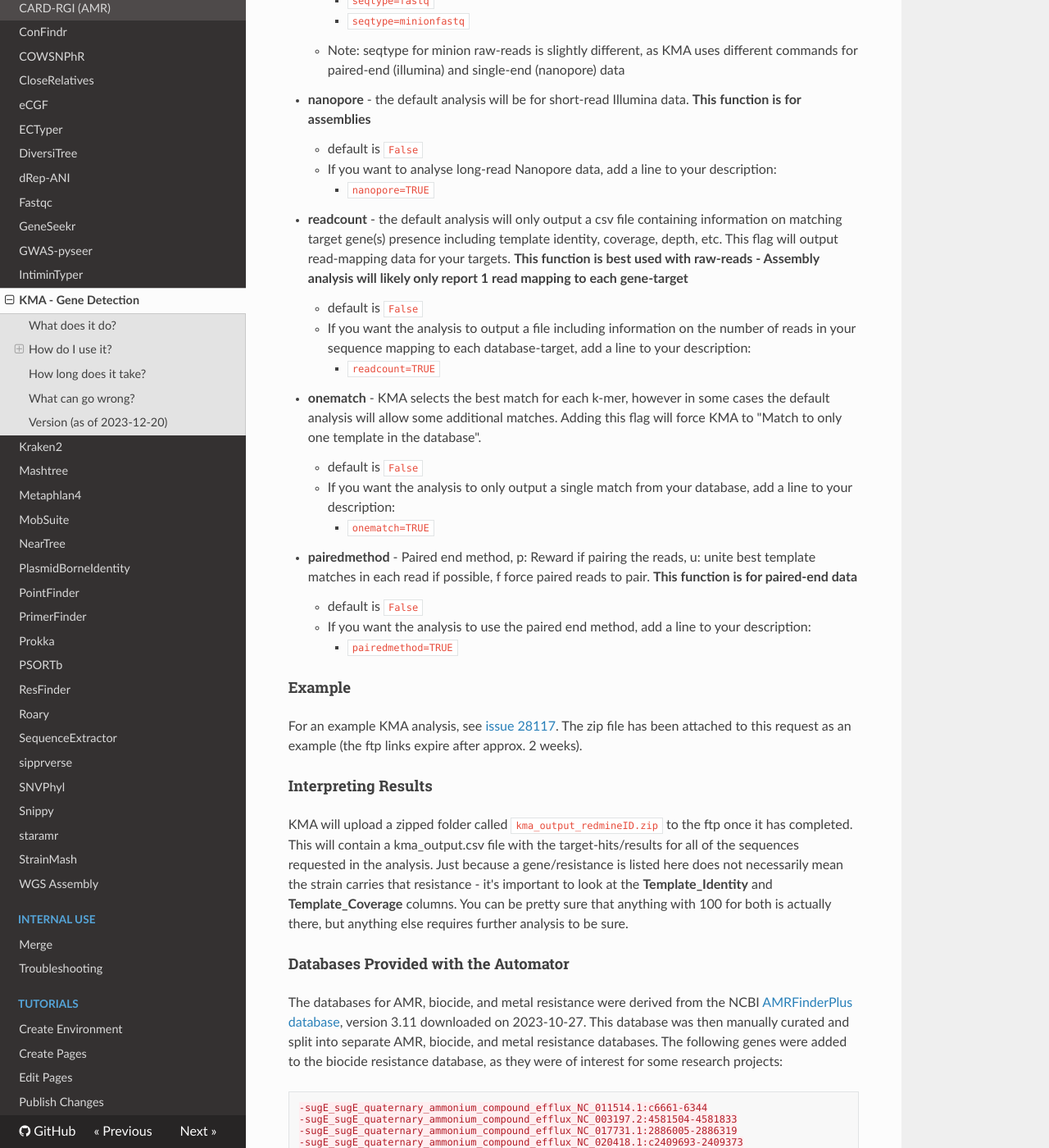
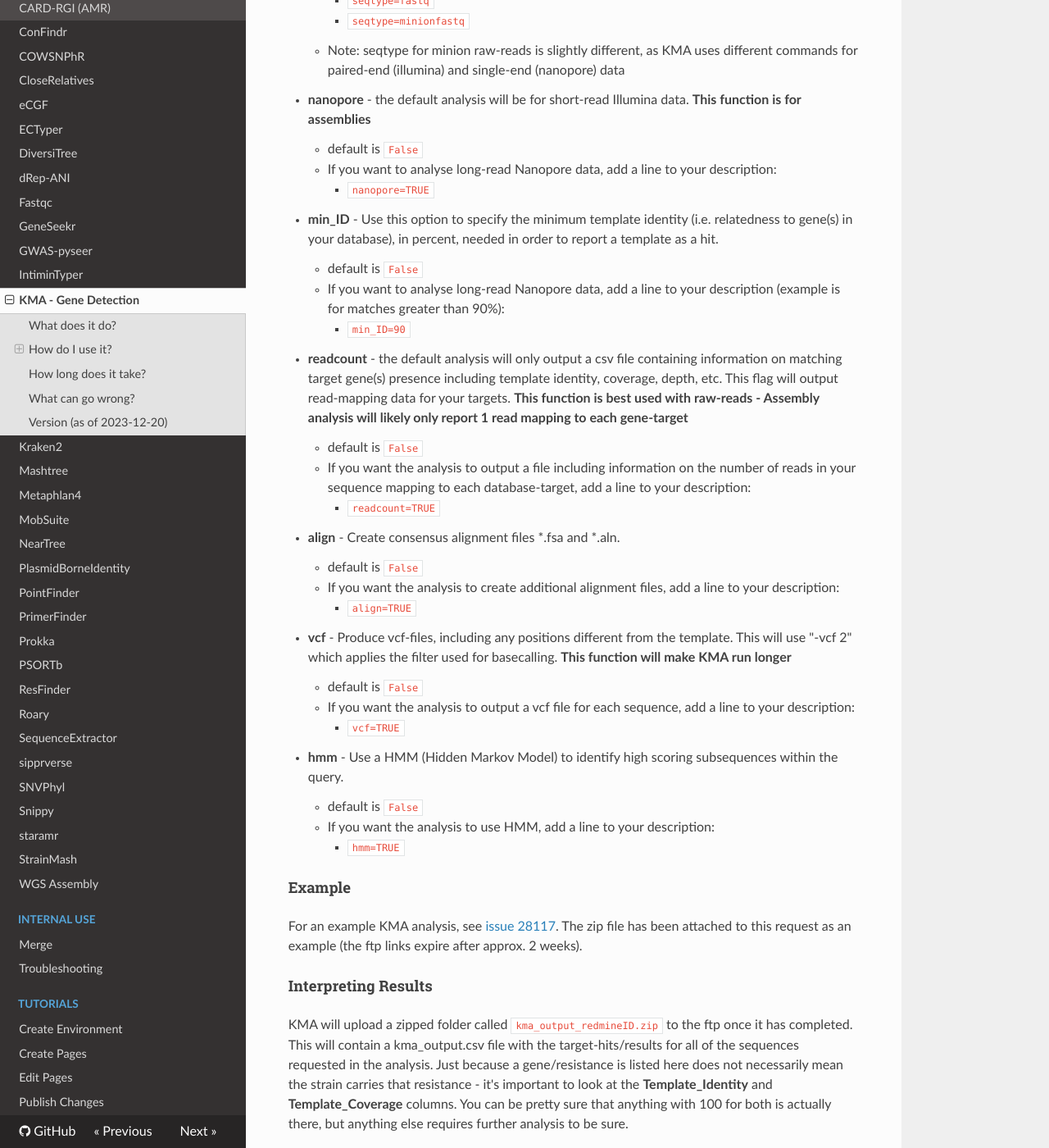
Before and after one commit to OLC-Bioinformatics/redmine-docs, an MkDocs documentation site: the page built from docs/analysis/kma.md, in a window 1280 px wide and 1400 px high, scrolled down 1498 px. Shown: the whole window at 82% size. Built offline with MkDocs 1.6.1, drawn with Linux system fonts in a browser that asks for light colours; nearby versions of some CDN libraries; some of the changed text lies outside the part shown.

Commit message:
Added functions to KMA analysis

```diff
--- a/docs/analysis/kma.md
+++ b/docs/analysis/kma.md
@@ -54,20 +54,30 @@ By default, KMA will run the analysis for isolate assemblies. In order to custom
     - If you want to analyse long-read Nanopore data, add a line to your description:
         - `nanopore=TRUE`
 
+- **min_ID** - Use this option to specify the minimum template identity (i.e. relatedness to gene(s) in your database), in percent, needed in order to report a template as a hit.
+    - default is `False`
+    - If you want to analyse long-read Nanopore data, add a line to your description (example is for matches greater than 90%):
+        - `min_ID=90`
+
 - **readcount** - the default analysis will only output a csv file containing information on matching target gene(s) presence including template identity, coverage, depth, etc. This flag will output read-mapping data for your targets. **This function is best used with raw-reads - Assembly analysis will likely only report 1 read mapping to each gene-target**
     - default is `False`
     - If you want the analysis to output a file including information on the number of reads in your sequence mapping to each database-target, add a line to your description:
         - `readcount=TRUE`
 
-- **onematch** - KMA selects the best match for each k-mer, however in some cases the default analysis will allow some additional matches. Adding this flag will force KMA to "Match to only one template in the database".
+- **align** - Create consensus alignment files *.fsa and *.aln.
     - default is `False`
-    - If you want the analysis to only output a single match from your database, add a line to your description:
-        - `onematch=TRUE`
+    - If you want the analysis to create additional alignment files, add a line to your description:
+        - `align=TRUE`
 
-- **pairedmethod** - Paired end method, p: Reward if pairing the reads, u: unite best template matches in each read if possible, f force paired reads to pair. **This function is for paired-end data**
+- **vcf** - Produce vcf-files, including any positions different from the template. This will use "-vcf 2" which applies the filter used for basecalling. **This function will make KMA run longer**
     - default is `False`
-    - If you want the analysis to use the paired end method, add a line to your description:
-        - `pairedmethod=TRUE`
+    - If you want the analysis to output a vcf file for each sequence, add a line to your description:
+        - `vcf=TRUE`
+
+- **hmm** - Use a HMM (Hidden Markov Model) to identify high scoring subsequences within the query.
+    - default is `False`
+    - If you want the analysis to use HMM, add a line to your description:
+        - `hmm=TRUE`
 
 #### Example
 
@@ -104,6 +114,8 @@ The databases for AMR, biocide, and metal resistance were derived from the NCBI
     -mdfA_multidrug_efflux_pump_NC_00913.3:883673-884905
 
 
+A verotoxin gene database has also been provided, which has been curated by our lab. Please contact Catherine Carrillo for more information.
+
 ### How long does it take?
 
 KMA is very fast, however the time required for analysis will depend on the analysis type and number of sequences requested.
```
